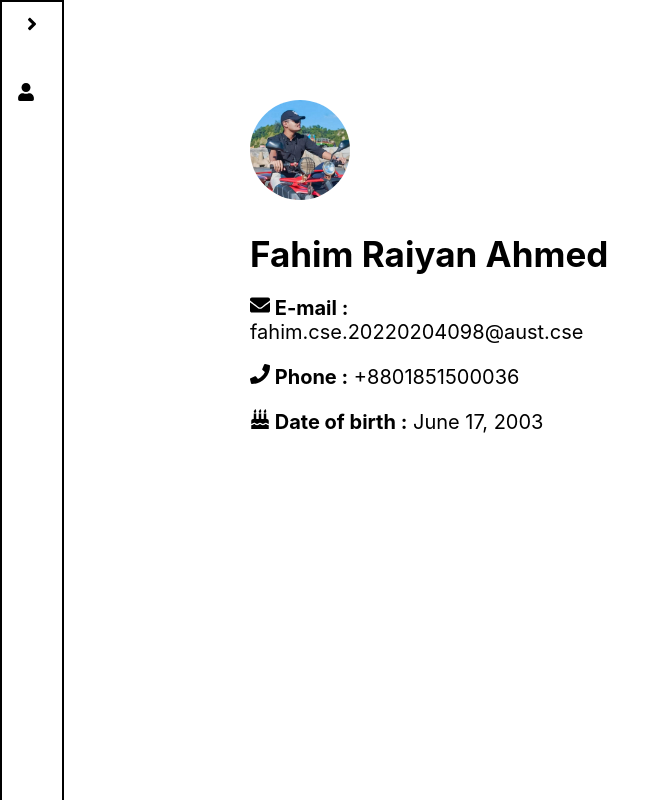
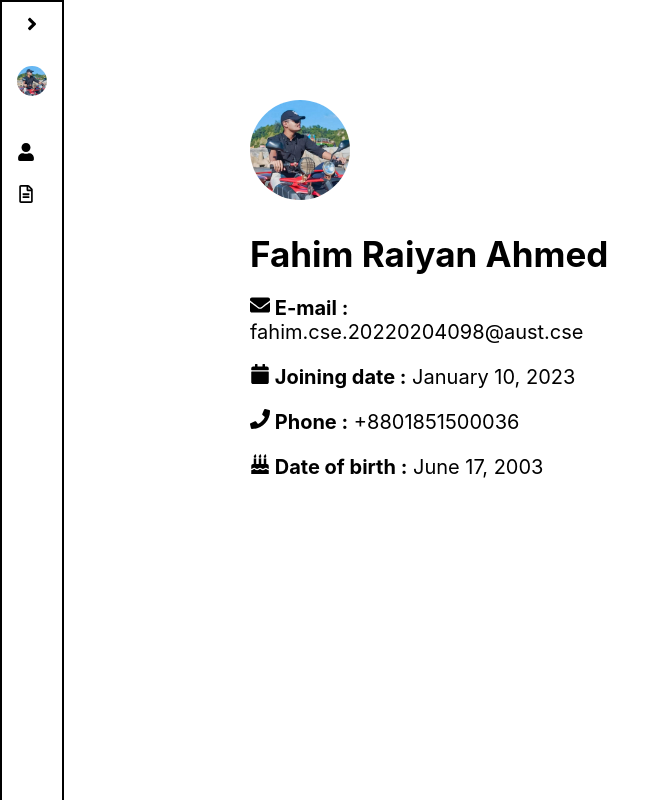
Before and after one commit to FahimRaiyan-71/Assignment, a React (Create React App) app: page /profile in a window 1280 px wide. Shown: the whole page, without its empty margins (0-668 px from the left). Built offline with nearby package versions, Linux system fonts and the light colour scheme.

Commit message:
Sidebar update & profile repair

```diff
--- a/src/components/Sidebar.css
+++ b/src/components/Sidebar.css
@@ -12,9 +12,10 @@
 }
 .sidebar.open {
   width: 200px;
+  border: 2px solid black;
 }
 .toggle-btn {
-  background: white;
+  background:white;
   color: black;
   border: none;
   width: 100%;
@@ -42,12 +43,28 @@
   text-decoration: none;
 }
 .sidebar-link:hover {
-  background: black;
+  background:black;
   color: white;
   transform: scale(1.05);
   border-radius: 5px;
 }
 .icon {
   font-size: 18px;
-  color: inherit;
+  color:inherit;
 }
+.sidebar-miniprofile {
+  display: flex;
+  align-items: center;
+  padding: 15px;
+  gap: 10px;
+}
+.sidebar-pic{
+  width: 30px;
+  height: 30px;
+  border-radius: 50%;
+  object-fit: cover;
+}
+.sidebar-name {
+  font-size: 14px;
+  font-weight: bold;
+}
--- a/src/components/Sidebar.js
+++ b/src/components/Sidebar.js
@@ -1,7 +1,8 @@
-import React, { useState } from "react";
-import { useNavigate } from "react-router-dom";
-import { FaUser, FaAngleRight } from "react-icons/fa";
+import React, {useState} from "react";
+import {useNavigate} from "react-router-dom";
+import {FaUser,FaRegFileAlt,FaAngleRight} from "react-icons/fa";
 import "./Sidebar.css";
+import pic from "../pic.jpg";
 function Sidebar() {
   const [isOpen, setIsOpen] = useState(false);
   const navigate = useNavigate();
@@ -10,10 +11,18 @@ function Sidebar() {
       <button className="toggle-btn" onClick={() => setIsOpen(!isOpen)}>
         <FaAngleRight />
       </button>
+      <div className="sidebar-miniprofile">
+        <img src={pic} alt="Profile" className="sidebar-pic" />
+        {isOpen && <span className="sidebar-name">Fahim Raiyan Ahmed</span>}
+      </div>
       <div className="sidebar-links">
         <li onClick={() => navigate("/profile")} className="sidebar-link">
           <FaUser className="icon" />
           {isOpen && <span>Profile</span>}
+        </li>
+        <li onClick={() => navigate("/articles")} className="sidebar-link">
+          <FaRegFileAlt className="icon" />
+          {isOpen && <span>My Articles</span>}
         </li>
       </div>
     </div>
--- a/src/pages/profile/Profile.css
+++ b/src/pages/profile/Profile.css
@@ -30,6 +30,10 @@
   color: black;
   margin-bottom: 6px;
 }
+.profile-join {
+  font-size: 20px;
+  color: black;
+}
 
 .profile-mob {
   font-size: 20px;
--- a/src/pages/profile/Profile.js
+++ b/src/pages/profile/Profile.js
@@ -1,7 +1,7 @@
 import React from "react";
 import "./Profile.css";
 import pic from "../../pic.jpg";
-import {FaEnvelope,FaPhone,FaBirthdayCake} from "react-icons/fa";
+import {FaEnvelope,FaPhone,FaBirthdayCake, FaCalendar} from "react-icons/fa";
 function Profile() {
   return (
     <div className="profile-container">
@@ -21,6 +21,10 @@ function Profile() {
           <FaEnvelope className="profile-icon" />
           <strong> E-mail :</strong> fahim.cse.20220204098@aust.cse
         </p>
+         <p className="profile-join">
+          <FaCalendar className="profile-icon" />
+          <strong> Joining date :</strong> January 10, 2023
+        </p>
         <p className="profile-mob">
           <FaPhone className="profile-icon" />
           <strong> Phone :</strong> +8801851500036
```
